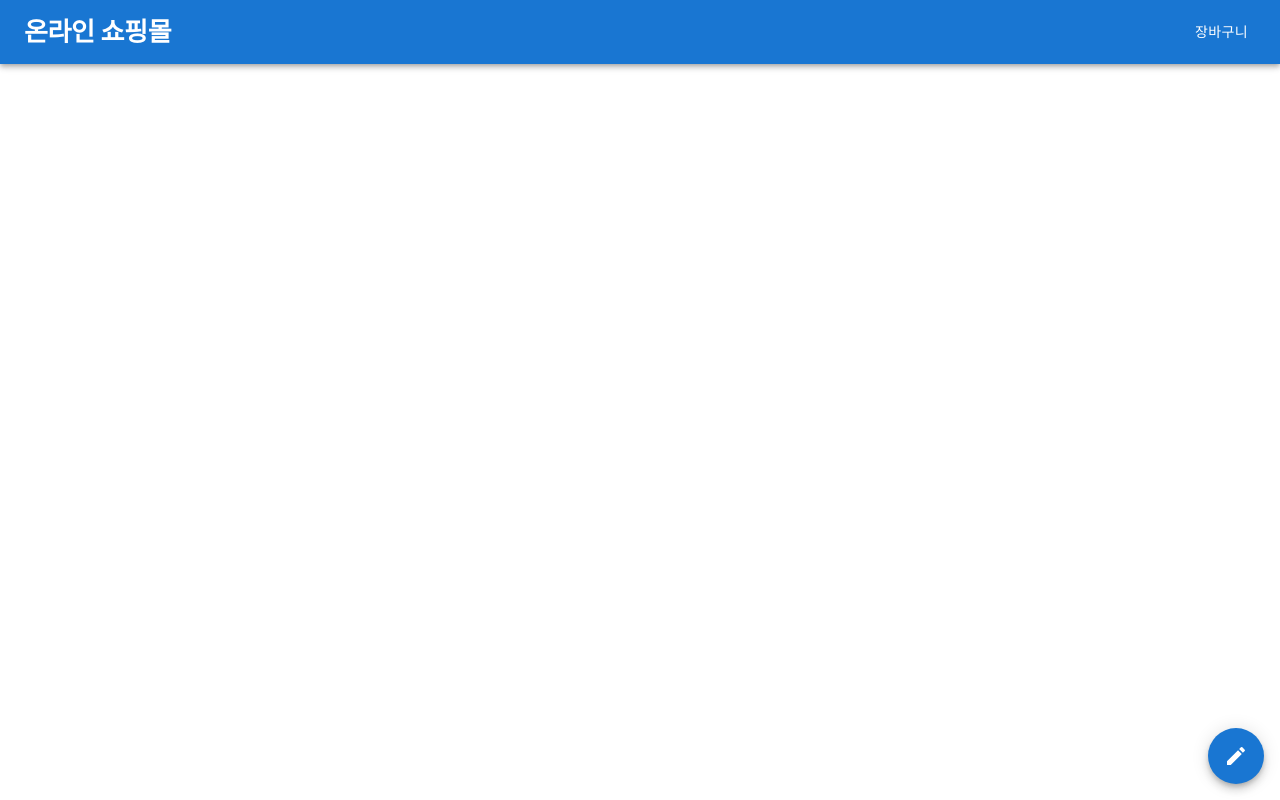
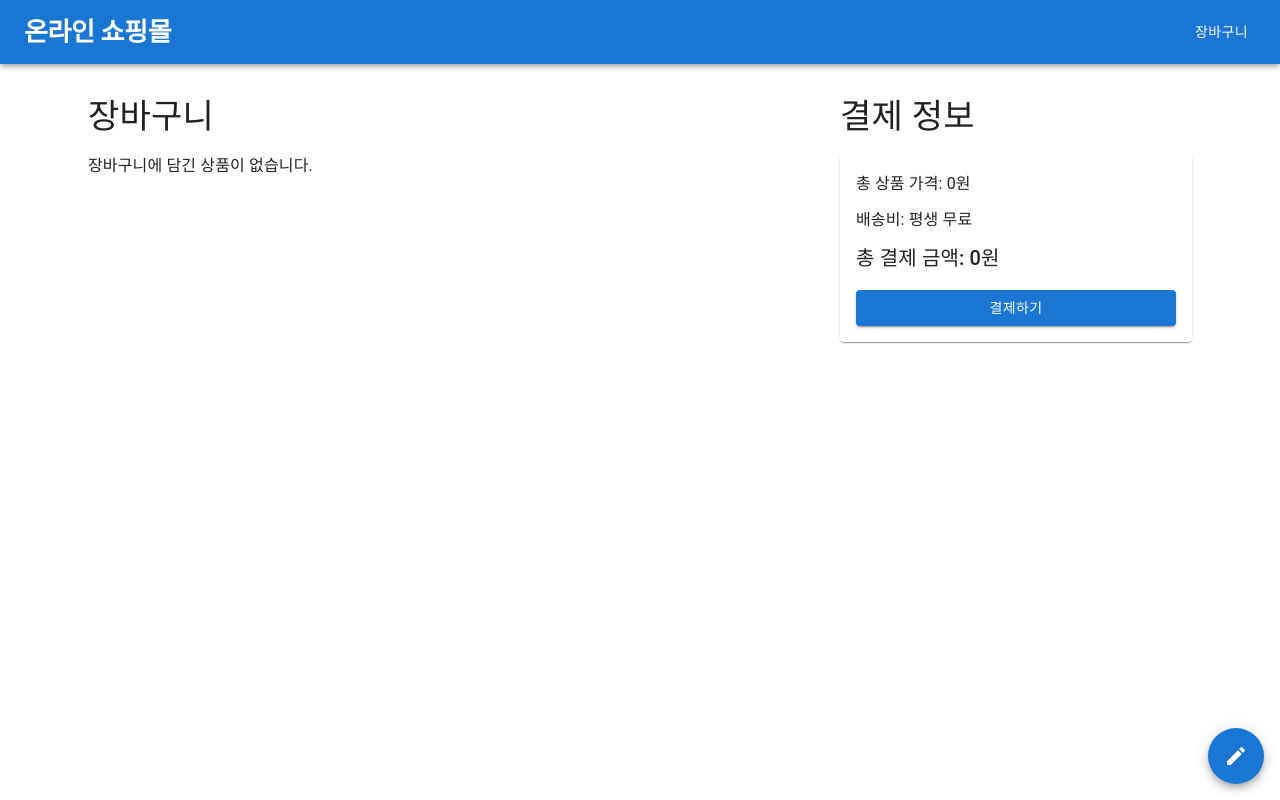
Before and after one commit to Hong-JunHyeok/shopping_app_example, a React (Create React App) app in the folder client/: page /cart in a window 1280 px wide. Before the commit this address had no page. Built offline with nearby package versions, Linux system fonts and the light colour scheme.

Commit message:
[section/6] Cart Page 구현

```diff
--- a/client/package.json
+++ b/client/package.json
@@ -15,6 +15,7 @@
     "@types/react": "^18.0.0",
     "@types/react-dom": "^18.0.0",
     "react": "^18.2.0",
+    "react-cookie": "^4.1.1",
     "react-dom": "^18.2.0",
     "react-router-dom": "6.3.0",
     "react-scripts": "5.0.1",
--- a/client/src/App.tsx
+++ b/client/src/App.tsx
@@ -1,7 +1,7 @@
 // App.tsx
 import { Route, Routes } from "react-router-dom";
 import { Layout } from "./components/shared";
-import { HomePage, ProductCreatePage, ProductPage, PurchasePage } from "./pages";
+import { CartPage, HomePage, ProductCreatePage, ProductPage, PurchasePage } from "./pages";
 
 function App() {
   return (
@@ -9,6 +9,7 @@ function App() {
         <Routes>
           <Route index element={<HomePage />} />
           <Route path="create" element={<ProductCreatePage />} />
+          <Route path="cart" element={<CartPage />} />
           <Route path="product/:productId" element={<ProductPage />} />
           <Route path="purchase/:productId" element={<PurchasePage />} />
         </Routes>
--- /dev/null
+++ b/client/src/components/cart/CartItem.tsx
@@ -0,0 +1,59 @@
+import { Card, CardContent, CardMedia, Grid, IconButton, Typography } from "@mui/material";
+import { Add, Delete, Remove } from "@mui/icons-material";
+import { grey } from '@mui/material/colors';
+
+import type { ProductType } from "../../types";
+
+
+type Props = {
+  cart: ProductType;
+}
+
+const CartItem = ({ cart }: Props) => {
+  return (
+    <Card sx={{ display: 'flex', marginBottom: 2 }}>
+      {cart.thumbnail && (
+        <CardMedia
+          sx={{ width: 100 }}
+          image={cart.thumbnail}
+          title={cart.name}
+        />
+      )}
+      <CardContent sx={{ width: '100%' }}>
+        <Typography variant="h6">
+          {cart.name}
+        </Typography>
+
+        <Typography
+          variant="h6"
+          fontSize={14}
+          color={grey[600]}
+        >
+          {cart.price.toLocaleString('KR-ko')}원
+        </Typography>
+
+        <Grid
+          container
+          justifyContent='space-between'
+        >
+          <Grid item>
+            <IconButton>
+              <Remove/>
+            </IconButton>
+            {0}
+            <IconButton>
+              <Add />
+            </IconButton>
+          </Grid>
+
+          <Grid item>
+            <IconButton>
+              <Delete />
+            </IconButton>
+          </Grid>
+        </Grid>
+      </CardContent>
+    </Card>
+  );
+};
+export default CartItem;
--- /dev/null
+++ b/client/src/components/cart/index.ts
@@ -0,0 +1 @@
+export { default as CartItem } from './CartItem';
--- /dev/null
+++ b/client/src/pages/CartPage.tsx
@@ -0,0 +1,100 @@
+import { Box, Button, Card, Container, Dialog, DialogActions, DialogContent, DialogContentText, DialogTitle, Grid, Typography } from "@mui/material";
+import { useState } from "react";
+import { useCookies } from "react-cookie";
+import { useNavigate } from "react-router-dom";
+import { CartItem } from "../components/cart";
+import { ProductType } from "../types";
+
+
+const CartPage = () => {
+  const navigate = useNavigate();
+  const [cookies] = useCookies(['shopping_basket']);
+
+  const shoppingBasketItems = cookies.shopping_basket as ProductType[] || null;
+
+  const [isModalOpen, setIsModalOpen] = useState(false);
+
+  const handlePurchaseProduct = (event: React.FormEvent) => {
+    event.preventDefault();
+    setIsModalOpen(true);
+  }
+
+  const handlePushHomePage = () => {
+    setIsModalOpen(false);
+    navigate('/');
+  }
+
+  return (
+    <>
+      <Container fixed>
+        <Grid container spacing={3}>
+          <Grid item xs={12} sm={8}>
+            <Typography
+              variant="h4"
+              sx={{ marginBottom: 2 }}
+            >
+              장바구니
+            </Typography>
+            {!shoppingBasketItems || shoppingBasketItems.length === 0  ? (
+              <Typography variant="body1">
+                장바구니에 담긴 상품이 없습니다.
+              </Typography>
+            ) : (
+              shoppingBasketItems?.map((cart) => (
+                <CartItem key={cart.id} cart={cart}/>
+              ))
+            )}
+          </Grid>
+
+          <Grid item xs={12} sm={4}>
+            <Typography variant="h4" sx={{ marginBottom: 2 }}>
+              결제 정보
+            </Typography>
+            <Box sx={{ position: 'sticky', top: 20 }}>
+              <Card sx={{ padding: 2 }}>
+                  <Typography variant="subtitle1" sx={{ marginBottom: 1 }}>
+                    총 상품 가격: 0원
+                  </Typography>
+                  <Typography variant="subtitle1" sx={{ marginBottom: 1 }}>
+                    배송비: 평생 무료
+                  </Typography>
+                  <Typography variant="h6" sx={{ marginBottom: 2 }}>
+                    총 결제 금액: 0원
+                  </Typography>
+                  <Button
+                    variant="contained"
+                    fullWidth
+                    onClick={handlePurchaseProduct}
+                  >
+                      결제하기
+                  </Button>
+              </Card>
+            </Box>
+          </Grid>
+        </Grid>
+      </Container>
+
+      <Dialog
+        open={isModalOpen}
+        onClose={handlePushHomePage}
+        aria-labelledby="responsive-dialog-title"
+      >
+        <DialogTitle id="responsive-dialog-title">
+            성공적으로 구매하였습니다.
+        </DialogTitle>
+        <DialogContent>
+            <DialogContentText>
+                메인 페이지로 이동합니다.
+            </DialogContentText>
+        </DialogContent>
+        <DialogActions>
+            <Button onClick={handlePushHomePage} autoFocus>
+                확인
+            </Button>
+        </DialogActions>
+      </Dialog>
+    </>
+  )
+}
+
+export default CartPage;
--- a/client/src/pages/ProductPage.tsx
+++ b/client/src/pages/ProductPage.tsx
@@ -2,6 +2,7 @@
 import { Delete, Edit } from "@mui/icons-material";
 import { Box, Button, ButtonGroup, Typography } from "@mui/material";
 import { useEffect, useState } from "react";
+import { useCookies } from "react-cookie";
 import { useNavigate, useParams } from "react-router-dom";
 import { ProductType } from "../types";
 
@@ -10,11 +11,20 @@ function ProductPage() {
   const navigate = useNavigate();
   const { productId } = useParams<{ productId: string }>();
   const [product, setProduct] = useState<ProductType | null>(null);
+  const [cookies, setCookies] = useCookies(['shopping_basket']);
+
+  const shoppingBasketItems = cookies.shopping_basket as ProductType[];
 
   const handlePushPurchasePage = () => {
     if (productId) {
         navigate(`/purchase/${productId}`)
     }
+  }
+
+  const handleShoppingBasketAdd = () => {
+    const nextValue = shoppingBasketItems ? [...shoppingBasketItems, product] : [product];
+
+    setCookies('shopping_basket', nextValue, { path: '/' });
   }
 
   useEffect(() => {
@@ -72,7 +82,7 @@ function ProductPage() {
       </Typography>
 
       <ButtonGroup orientation="vertical" fullWidth>
-          <Button variant="outlined">
+          <Button variant="outlined" onClick={handleShoppingBasketAdd}>
               장바구니 담기
           </Button>
           <Button variant="contained" onClick={handlePushPurchasePage}>
--- a/client/src/pages/index.ts
+++ b/client/src/pages/index.ts
@@ -2,3 +2,4 @@ export { default as HomePage } from './HomePage';
 export { default as ProductPage } from './ProductPage';
 export { default as ProductCreatePage } from './ProductCreatePage';
 export { default as PurchasePage } from './PurchasePage';
+export { default as CartPage } from './CartPage';
```
Also changed, not shown: 1 other file (tests, documents, lock files or other folders).
